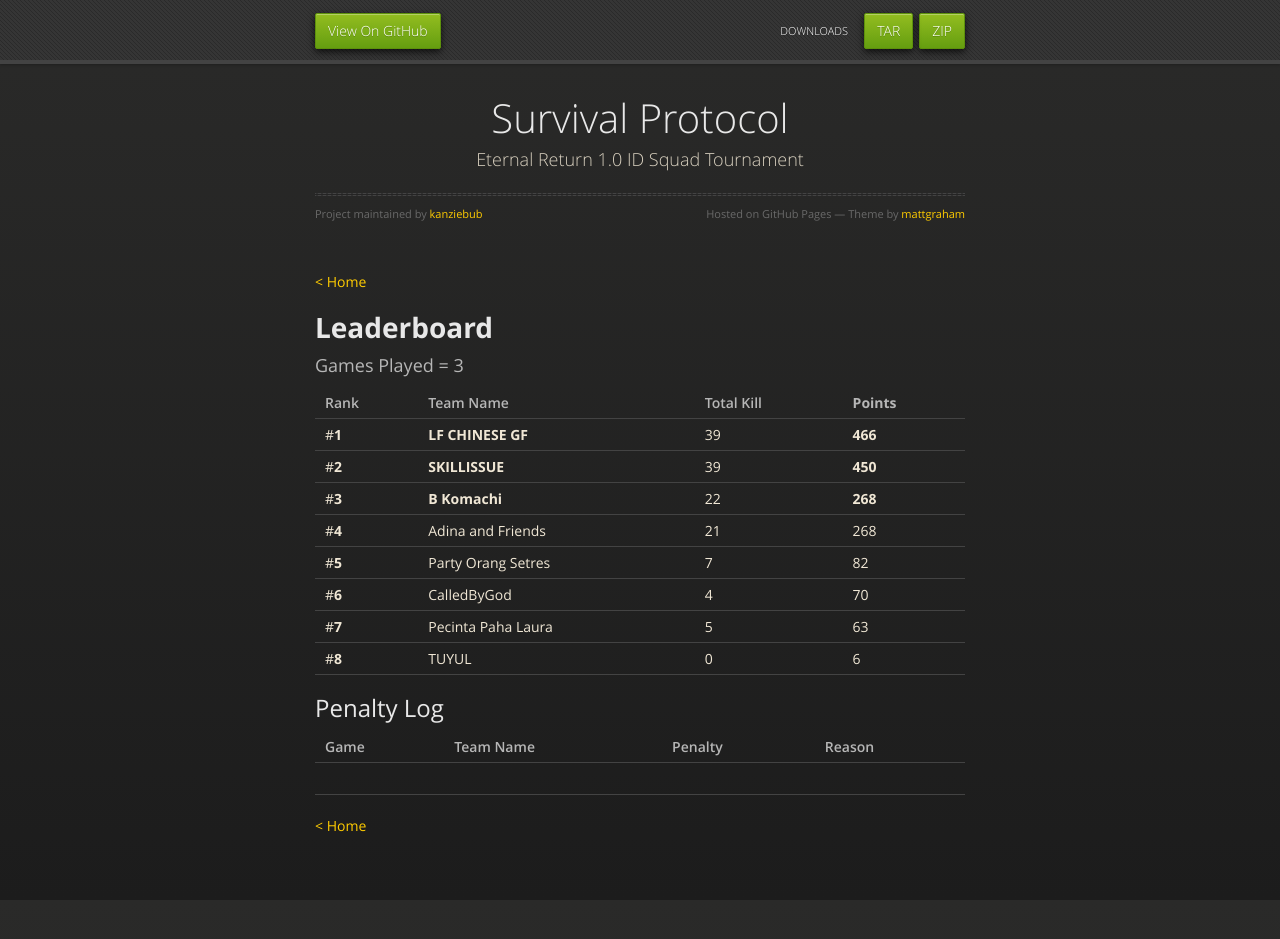
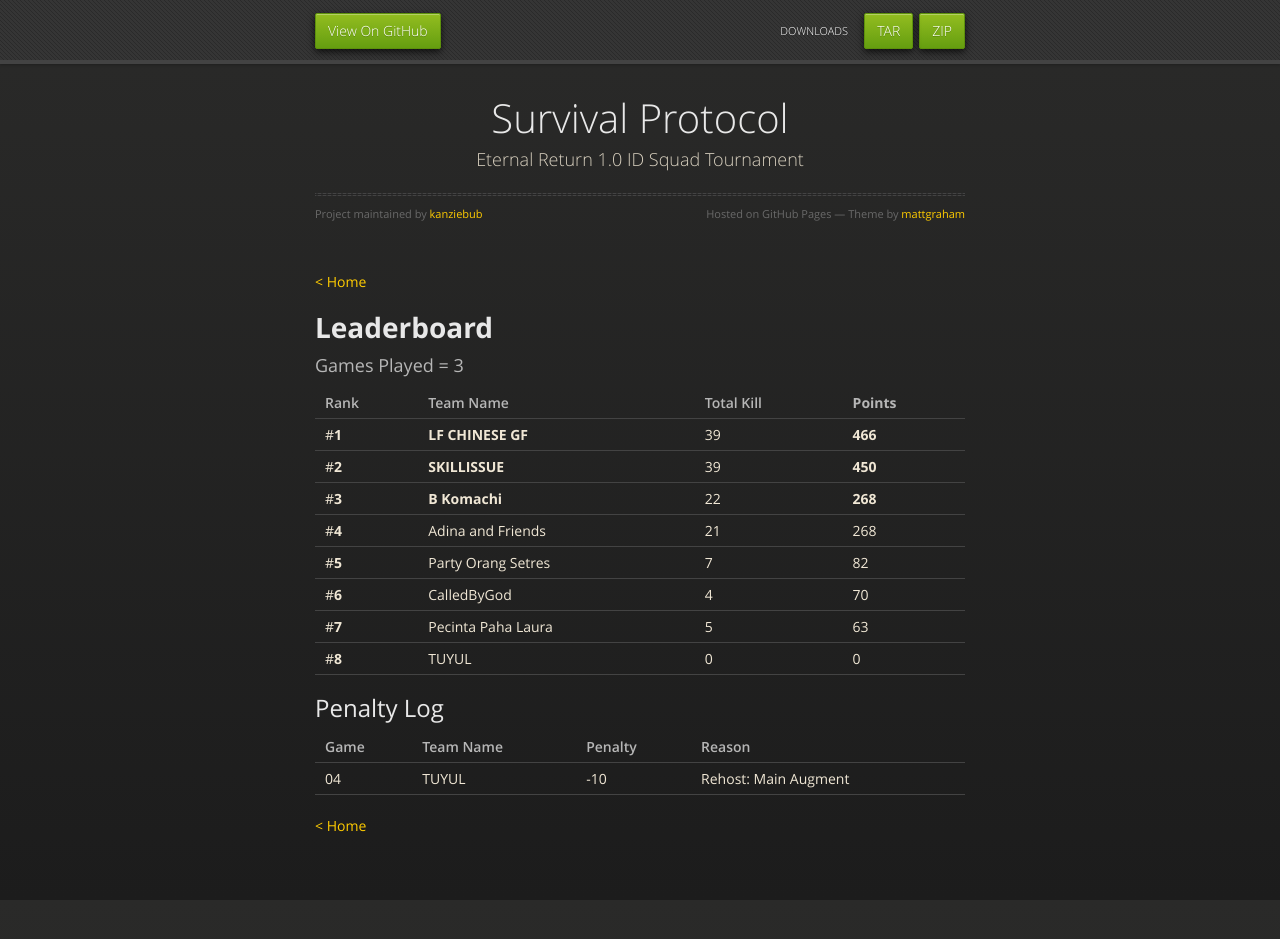
Before and after one commit to kanziebub/SurvivalProtocol, a Jekyll site: the page built from leaderboard.md, in a window 1280 px wide and 946 px high. Shown: the top 939 px of the window. Built offline with Jekyll 4.4.1, drawn with Linux system fonts in a browser that asks for light colours.

Commit message:
GAME -4: penalty

```diff
--- a/leaderboard.md
+++ b/leaderboard.md
@@ -17,12 +17,12 @@ layout: default
 | #**5** | Party Orang Setres | 7 | 82 |
 | #**6** | CalledByGod | 4 | 70 |
 | #**7** | Pecinta Paha Laura | 5 | 63 |
-| #**8** | TUYUL | 0 | 6 |
+| #**8** | TUYUL | 0 | 0 |
 
 ## Penalty Log
 
 |  Game  | Team Name | Penalty | Reason                |
 |:-------|:----------|:--------|:----------------------|
-|        |           |         |                       |
+|   04   |   TUYUL   |  -10    | Rehost: Main Augment  |
 
 [< Home](./)
--- a/leaderboard.py
+++ b/leaderboard.py
@@ -125,7 +125,7 @@ layout: default
 
 |  Game  | Team Name | Penalty | Reason                |
 |:-------|:----------|:--------|:----------------------|
-|        |           |         |                       |
+|   04   |   TUYUL   |  -10    | Rehost: Main Augment  |
     """
 
     home = """
```
